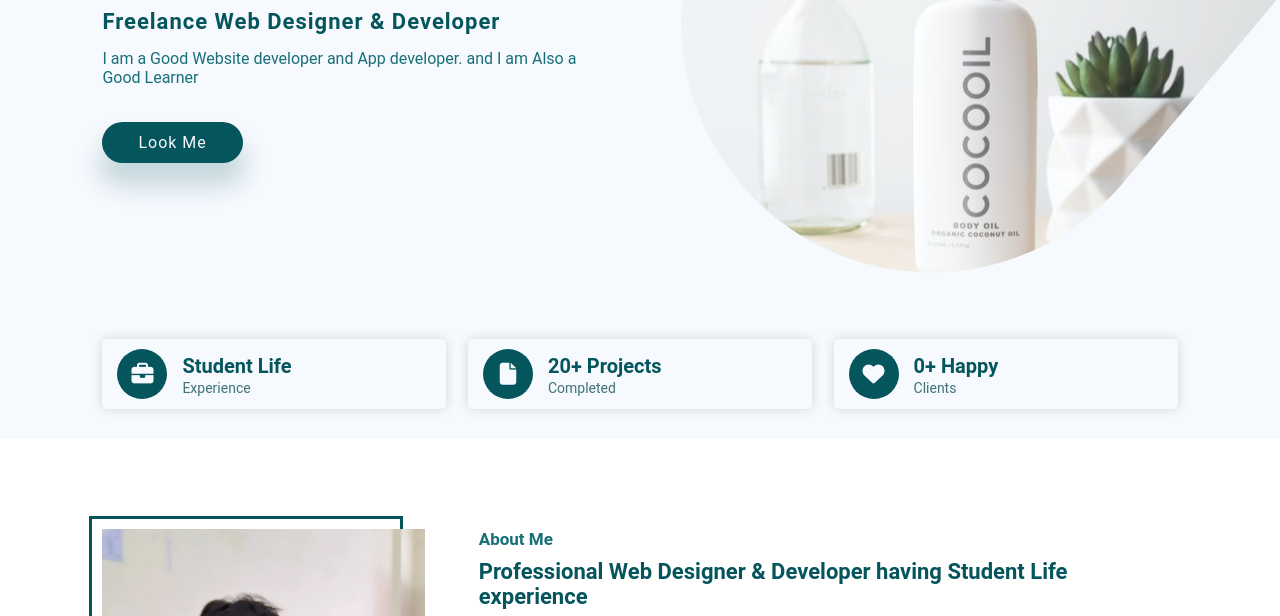
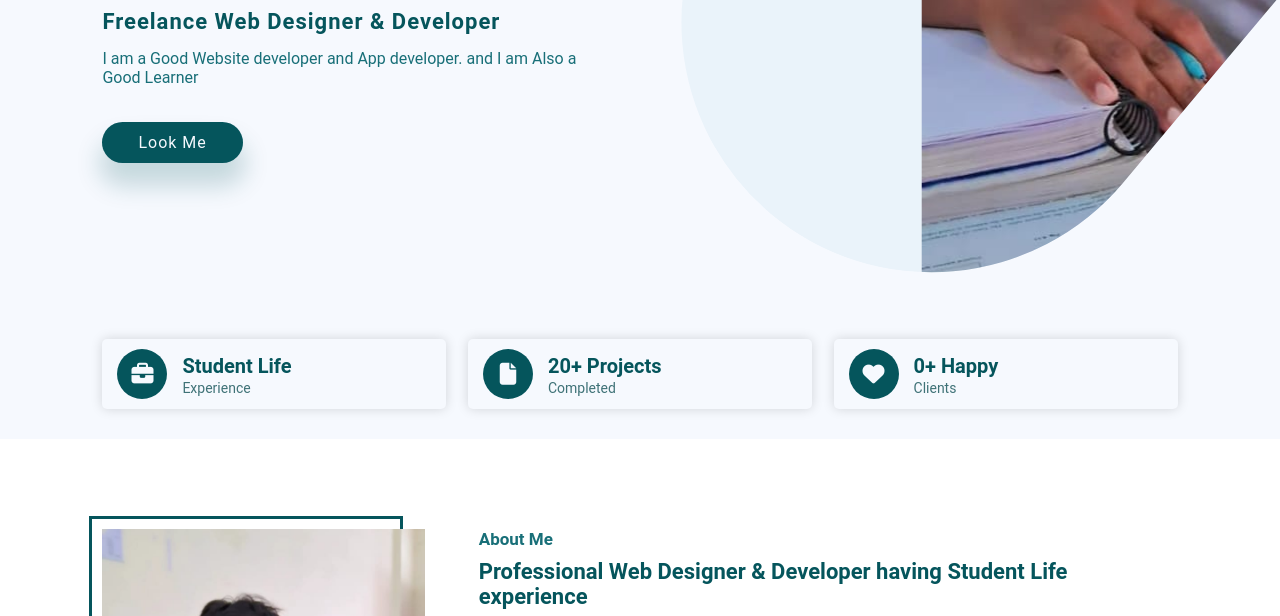
Before and after one commit to codewithgaurave/Portfoliogaurav, a plain HTML site: page index.html in a window 1280 px wide. Shown: the part 361-977 px from the top of the page. Drawn offline with nearby package versions, Linux system fonts and the light colour scheme; a script that the page names is missing.

Commit message:
Update index.html

```diff
--- a/index.html
+++ b/index.html
@@ -63,7 +63,7 @@
 		</div>
 
 		<div class="hero-image">
-			<img src="design2.jpg">
+			<img src="hero.jpg">
 		</div>
 	</div>
 	<!--   === Hero Ends ===   -->
```
